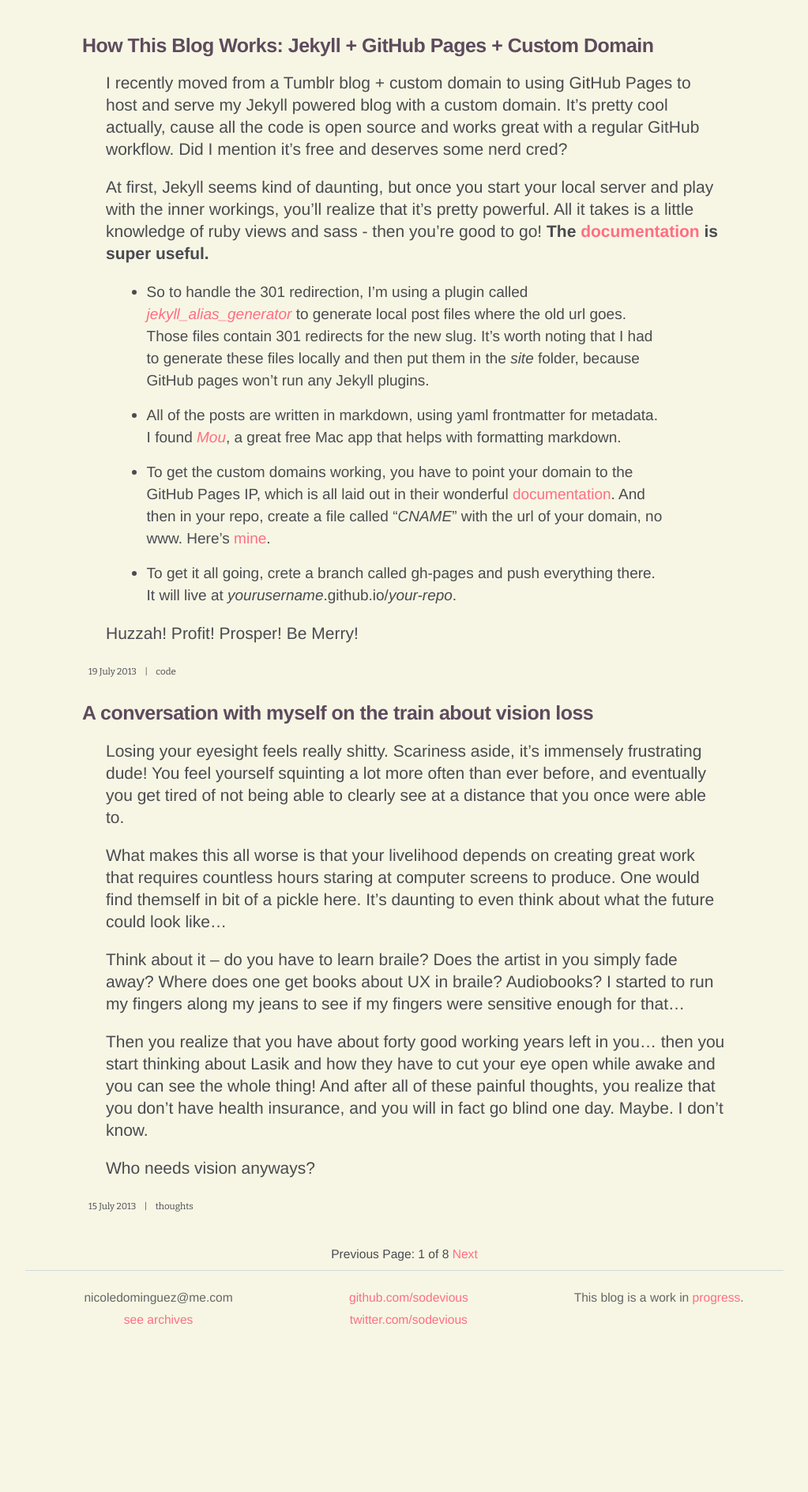
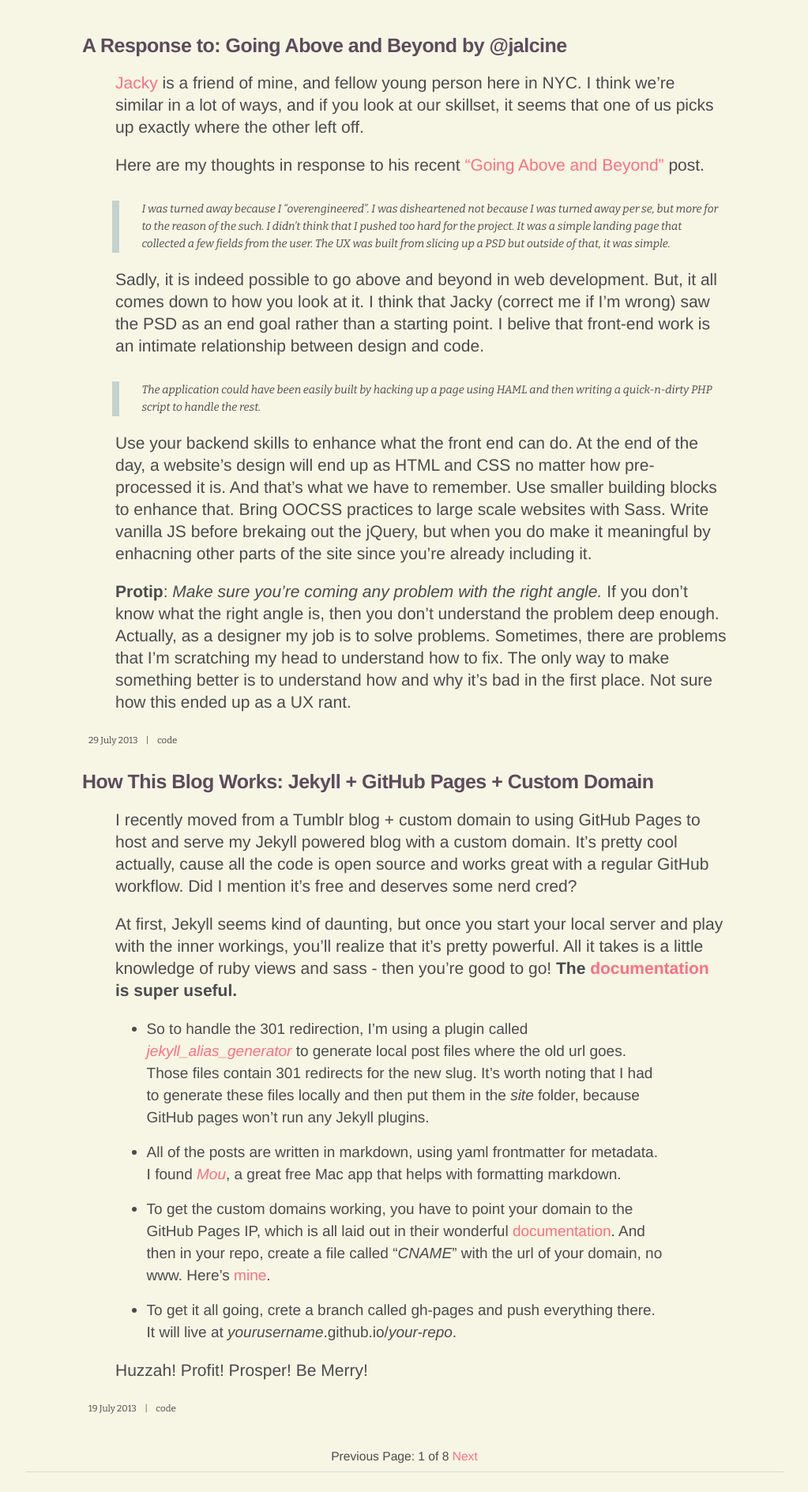
Before and after one commit to sodevious/sodevious-blog, a Jekyll site: the page built from index.html, in a window 1280 px wide. Shown: the part 311-2200 px from the top of the page at 79% size, without its empty margins (128-1151 px from the left). Built offline with Jekyll 4.4.1, drawn with Linux system fonts in a browser that asks for light colours; the list of posts is cut into pages by our own code; comment, search, counter and statistics services are not loaded; before the commit the page ends 2040 px from its top, so only the background shows below that.

Commit message:
New post, blockquote styles

```diff
--- /dev/null
+++ b/_posts/2013-07-29-going-above-and-beyond-jalcine.markdown
@@ -0,0 +1,21 @@
+---
+layout: post
+title:  "A Response to: Going Above and Beyond by @jalcine"
+date:   2013-07-29 19:11:02
+categories: code
+---
+
+[Jacky](http://jalcine.me/) is a friend of mine, and fellow young person here in NYC. I think we're similar in a lot of ways, and if you look at our skillset, it seems that one of us picks up exactly where the other left off.
+
+Here are my thoughts in response to his recent ["Going Above and Beyond"](http://blog.jalcine.me/2013/07/26/going-above-and-beyond.html) post.
+
+>  I was turned away because I “overengineered”. I was disheartened not because I was turned away per se, but more for to the reason of the such. I didn’t think that I pushed too hard for the project. It was a simple landing page that collected a few fields from the user. The UX was built from slicing up a PSD but outside of that, it was simple.
+
+Sadly, it is indeed possible to go above and beyond in web development. But, it all comes down to how you look at it. I think that Jacky (correct me if I'm wrong) saw the PSD as an end goal rather than a starting point. I belive that front-end work is an intimate relationship between design and code.
+
+> The application could have been easily built by hacking up a page using HAML and then writing a quick-n-dirty PHP script to handle the rest.
+
+Use your backend skills to enhance what the front end can do. At the end of the day, a website's design will end up as HTML and CSS no matter how pre-processed it is. And that's what we have to remember. Use smaller building blocks to enhance that. Bring OOCSS practices to large scale websites with Sass. Write vanilla JS before brekaing out the jQuery, but when you do make it meaningful by enhacning other parts of the site since you're already including it.
+
+
+**Protip**: *Make sure you're coming any problem with the right angle.* If you don't know what the right angle is, then you don't understand the problem deep enough. Actually, as a designer my job is to solve problems. Sometimes, there are problems that I'm scratching my head to understand how to fix. The only way to make something better is to understand how and why it's bad in the first place. Not sure how this ended up as a UX rant.
--- a/css/style.css
+++ b/css/style.css
@@ -83,8 +83,18 @@ small {
 p {
   font-size: 21px;
   line-height: 28px;
-  margin: 20px 0px 20px 30px;
+  margin: 20px 0px 20px 2em;
   padding: 0; }
+
+blockquote {
+  margin-top: 1.6em;
+  margin-left: 2em;
+  border-left: 0.5em solid #c1d2cf; }
+  blockquote p {
+    font-size: 14px;
+    font-family: "Kepler Std", "Bitter", Baskerville, Georgia, serif;
+    line-height: 22px;
+    font-style: italic; }
 
 .container {
   *zoom: 1;
```
Also changed, not shown: sass/style.scss (+12 -1 lines).
